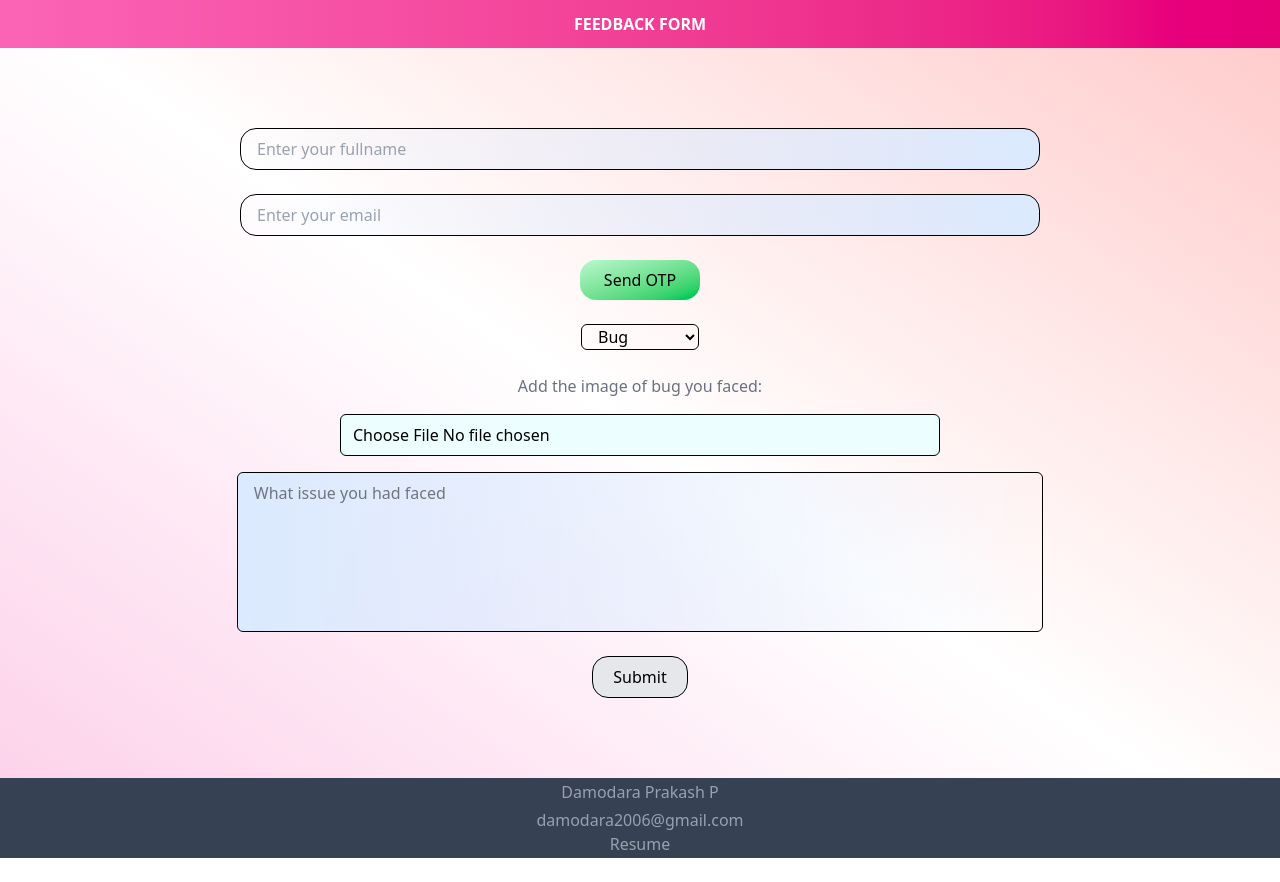
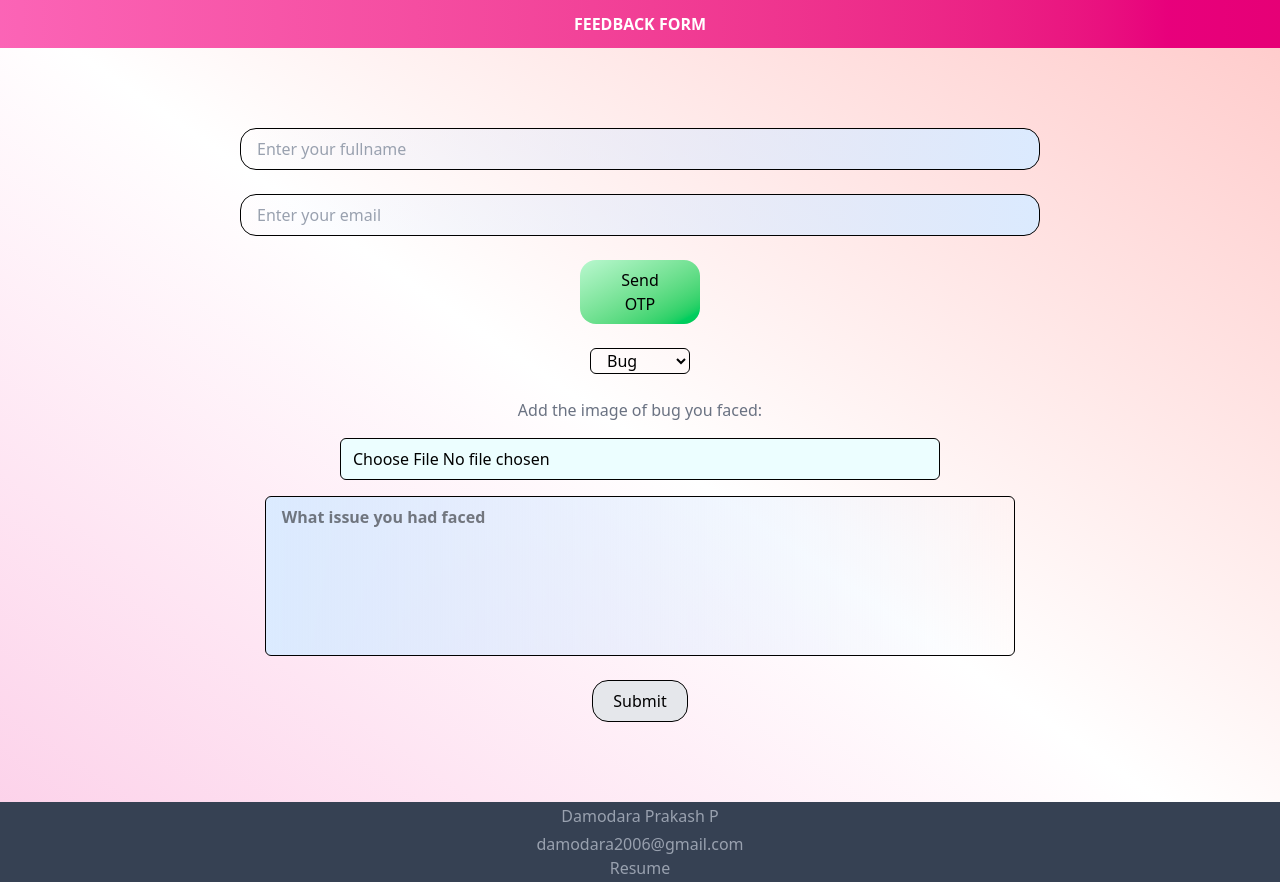
Before and after one commit to damodara2006/Feedback-Website, a React (Vite) app in the folder frontend/: page / in a window 1280 px wide. Before the commit the page ends 858 px from the top, so only its background shows below. Built offline with nearby package versions, Linux system fonts and the light colour scheme.

Commit message:
fix: Improve layout and styling in Home component for better user experience

```diff
--- a/frontend/src/Home.jsx
+++ b/frontend/src/Home.jsx
@@ -83,7 +83,7 @@ function Home() {
 
       <main className='flex-grow pt-12 overflow-auto'>
         <div className='w-full flex justify-center pb-20'>
-          <div className='w-full max-w-[90%] flex flex-col items-center space-y-6 mt-20'>
+          <div className='w-full max-w-[90%] flex flex-col items-center space-y-6 mt-20 px-10'>
 
             <input
               type='text'
@@ -106,13 +106,13 @@ function Home() {
             </div>
 
             {!verfied && (
-              <div className='w-full sm:w-[60%] flex justify-center space-x-4'>
+              <div className=' w-30 flex justify-center  flex-col items-center gap-3'>
                 {code !== 0 && (
                   <input
                     type='password'
                     placeholder='Enter OTP'
                     onChange={e => setusercode(e.target.value)}
-                    className='flex-1 border rounded-2xl px-3 py-2 placeholder-gray-400 focus:outline-none'
+                    className='flex-1 border rounded-2xl px-3 py-2 w-30 text-center placeholder-gray-400 focus:outline-none'
                   />
                 )}
                 <button
@@ -128,7 +128,7 @@ function Home() {
             <select
               value={item}
               onChange={e => setitem(Number(e.target.value))}
-              className='border px-3 rounded-md w-full sm:w-auto'
+              className='border px-3 rounded-md w-[100px] '
             >
               <option value={1}>Bug</option>
               <option value={2}>Feature</option>
@@ -142,14 +142,14 @@ function Home() {
                 <input
                   type='file'
                   onChange={handlefile}
-                  className='w-full border bg-cyan-50 rounded-md px-3 py-2 focus:bg-gray-300 max-w-[600px]'
+                  className='w-full border bg-cyan-50 rounded-md px-3 py-2 focus:bg-gray-300 max-w-[600px] '
                 />
                 {bugimage && <img src={bugimage} alt='Bug' className='w-60 rounded-lg' />}
                 <textarea
                   placeholder='What issue you had faced'
                   value={content}
                   onChange={e => setcontent(e.target.value)}
-                  className='w-full border bg-gradient-to-r from-blue-100 rounded-md px-4 py-2 h-40 resize-none focus:bg-gray-200'
+                  className='w-full border bg-gradient-to-r from-blue-100 rounded-md px-4 py-2 h-40 resize-none focus:bg-gray-200 font-extrabold'
                 />
               </div>
             )}
@@ -159,7 +159,7 @@ function Home() {
                 placeholder={item === 2 ? 'Help us to improve our website' : 'Please tell your experience on our website'}
                 value={content}
                 onChange={e => setcontent(e.target.value)}
-                className='w-full sm:w-[90%] bg-blue-100 border rounded-md h-40 p-3 focus:bg-gray-200'
+                className='w-full sm:w-[90%] bg-blue-100 border rounded-md h-40 p-3 focus:bg-gray-200 font-extrabold'
               />
             )}
 
@@ -184,7 +184,7 @@ function Home() {
               <div className={`fixed inset-0 z-50 flex items-center justify-center transition-opacity duration-300 ${
                 disview === -2000 ? 'opacity-0 pointer-events-none' : 'opacity-100'
               }`}>
-                <div className='w-[90%] max-w-xl h-[50%] overflow-y-auto backdrop-blur-lg border bg-gray-100 text-center rounded-2xl shadow-2xl relative p-5 space-y-3'>
+                <div className='w-[90%] max-w-xl  overflow-y-auto backdrop-blur-lg border bg-gray-100 text-center rounded-2xl shadow-2xl relative p-5 space-y-3'>
                   <p>Full name: {view.fullname}</p>
                   <p>Email: <span className='text-blue-700'>{view.email}</span></p>
                   <p>Type: <span className='text-blue-700'>{view.type}</span></p>
```
